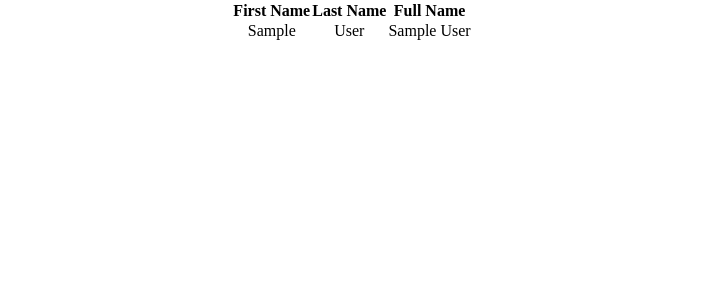
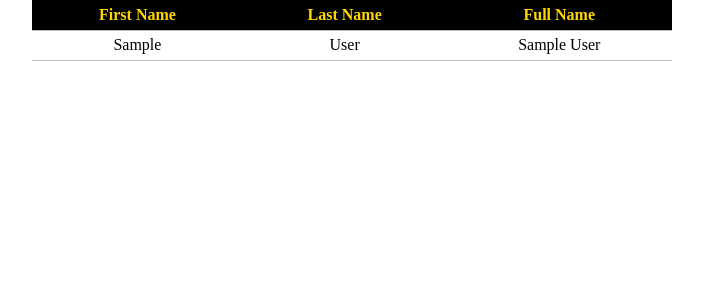
Before and after one commit to dreessen-n/HTML_table, a Flask app: template templates/index_table.html in a window 1280 px wide. Shown: the top 300 px of the page, without its empty margins (288-991 px from the left). Run offline with Flask 2, Linux system fonts and the light colour scheme; the template is opened without the code that fills it: most values are stand-ins (such as "Sample title", 1, 10 or a date in 2020).

Commit message:
Update with ability to run both versions

```diff
--- a/server.py
+++ b/server.py
@@ -3,6 +3,17 @@ from flask import Flask, render_template
 app = Flask(__name__)
 
 @app.route('/')
+def render_table_bootstrap_ver():
+    users = [
+        {'first_name': 'Michael', 'last_name': 'Choi'},
+        {'first_name': 'John', 'last_name': 'Supsupin'},
+        {'first_name': 'Mark', 'last_name': 'Guillen'},
+        {'first_name': 'KB', 'last_name': 'Tonel'}
+    ]
+    return render_template('index_bootstrap.html', users=users)
+
+
+@app.route('/table')
 def render_table():
     users = [
         {'first_name': 'Michael', 'last_name': 'Choi'},
@@ -10,7 +21,7 @@ def render_table():
         {'first_name': 'Mark', 'last_name': 'Guillen'},
         {'first_name': 'KB', 'last_name': 'Tonel'}
     ]
-    return render_template('index_bootstrap.html', users=users)
+    return render_template('index_table.html', users=users)
 
 # Error message for 404
 @app.errorhandler(404)
--- a/static/css/style.css
+++ b/static/css/style.css
@@ -13,26 +13,23 @@ body {
     text-align:center;
 }
 
-/* for index_table.html file
-
-.table {
-    margin: 0 auto;
-    width: 80%;
+.tbl {
+    width: 50%;
+    border-collapse: collapse;
 }
 
-thead {
+.tbl_thead {
     background-color: black;
     color: gold;
 }
 
-tr {
+.tbl_tr {
     height: 30px;
     width: 600px;
     text-align: center;
 }
 
-th, td {
+.tbl_th, .tbl_td {
     vertical-align: middle;
     border-bottom: 1px solid silver;
 }
-*/
--- a/templates/index_table.html
+++ b/templates/index_table.html
@@ -8,20 +8,20 @@
     <title>HTML table</title>
 </head>
 <body>
-    <table>
-        <thead>
-            <tr>
-                <th>First Name</th>
-                <th>Last Name</th>
-                <th>Full Name</th>
+    <table class="tbl">
+        <thead class="tbl_thead">
+            <tr class="tbl_tr">
+                <th class="tbl_th">First Name</th>
+                <th class="tbl_th">Last Name</th>
+                <th class="tbl_th">Full Name</th>
             </tr>
         </thead>
         <tbody>
             {% for user in users %}
-            <tr>
-                <td>{{ user['first_name'] }}</td>
-                <td>{{ user['last_name'] }}</td>
-                <td>{{ user['first_name'] }} {{ user['last_name'] }}</td>
+            <tr class="tbl_tr">
+                <td class="tbl_td">{{ user['first_name'] }}</td>
+                <td class="tbl_td">{{ user['last_name'] }}</td>
+                <td class="tbl_td">{{ user['first_name'] }} {{ user['last_name'] }}</td>
             </tr>
             {% endfor %}
         </tbody>
```
